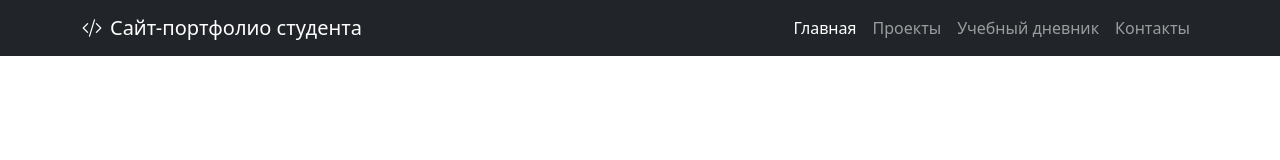
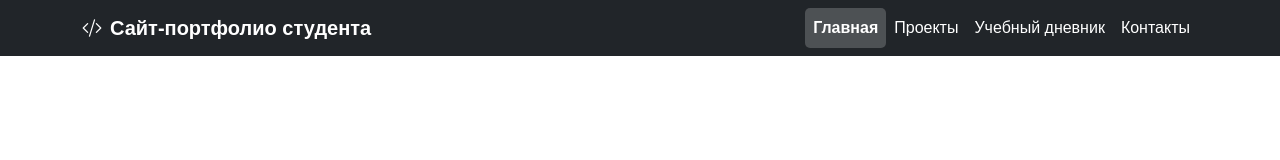
Before and after one commit to Kartohkaa/frontend-and-backend-student-website, a plain HTML site: page index.html in a window 1280 px wide. Drawn offline with nearby package versions, Linux system fonts and the light colour scheme.

Commit message:
Навигация 5

```diff
--- a/styles/styles.css
+++ b/styles/styles.css
@@ -1 +1,26 @@
-qweqwe
+/* СБРОС ОТСТУПОВ */
+* {
+    margin: 0;
+    padding: 0;
+}
+
+/* ОСНОВНЫЕ СТИЛИ */
+body {
+    font-family: Arial, sans-serif;
+    background: white;
+}
+
+/* НАВИГАЦИЯ */
+.navbar-brand {
+    font-weight: bold;
+}
+
+.nav-link {
+    color: white !important;
+}
+
+.nav-link.active {
+    font-weight: bold;
+    background: rgba(255,255,255,0.2);
+    border-radius: 5px;
+}
```
